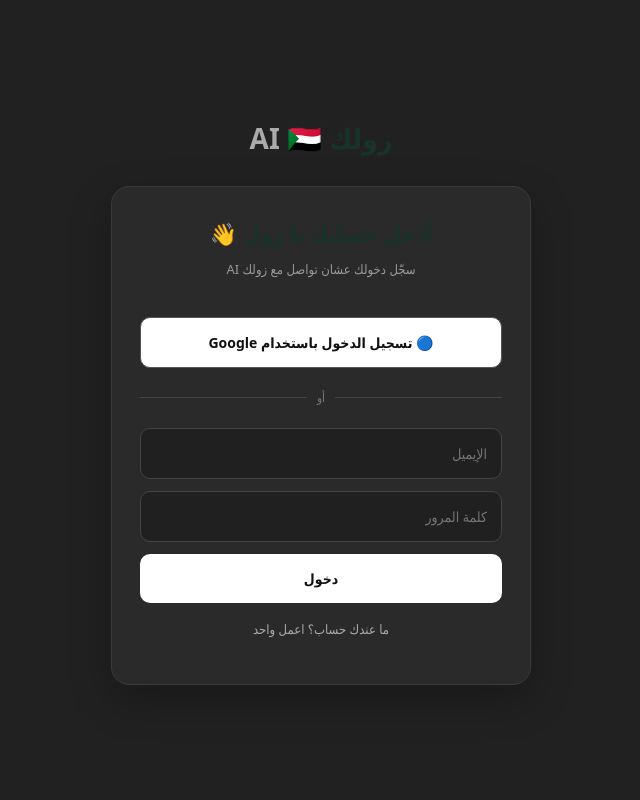
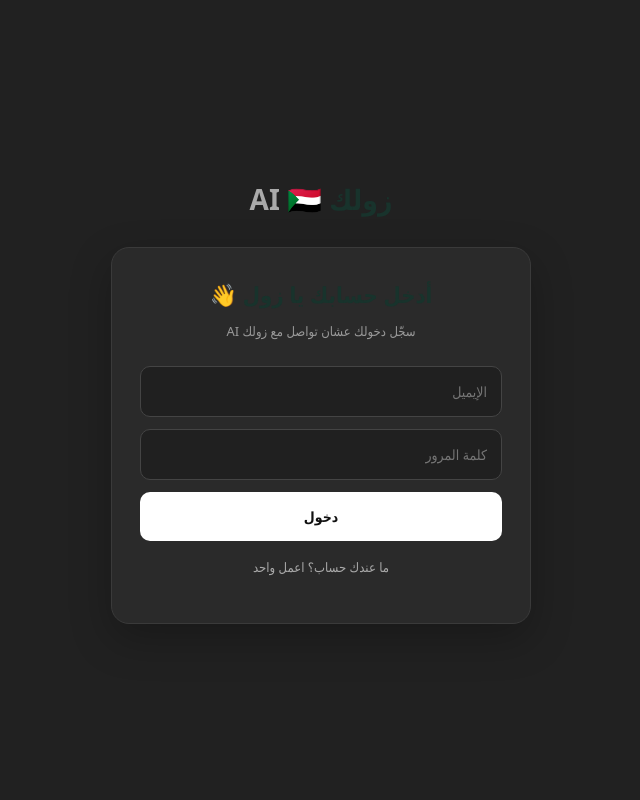
Before and after one commit to monzermonzer1000-ai/zolak-ai, a Flask app: page /login in a window 1280 px wide. Shown: the whole page, without its empty margins (319-959 px from the left). Run offline with Flask 3, Linux system fonts and the light colour scheme.

Commit message:
Remove inactive Google login button

```diff
--- a/templates/login.html
+++ b/templates/login.html
@@ -157,14 +157,6 @@
                 سجّل دخولك عشان تواصل مع زولك AI
             </div>
 
-            <button class="google-button" type="button" id="google">
-                🔵 تسجيل الدخول باستخدام Google
-            </button>
-
-            <div class="divider">
-                أو
-            </div>
-
             <input
                 class="auth-input"
                 id="name"
@@ -279,12 +271,6 @@ $("go").onclick = async () => {
 };
 
 
-$("google").onclick = () => {
-
-    $("err").textContent =
-        "تسجيل الدخول بواسطة Google سيتم تفعيله قريباً.";
-
-};
 
 </script>
 
```
